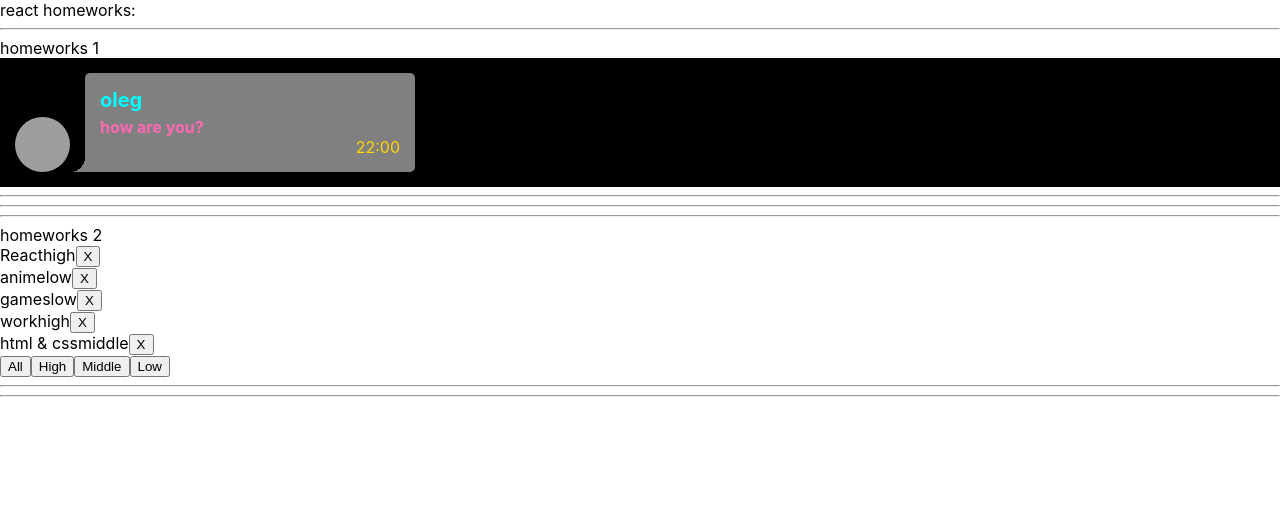
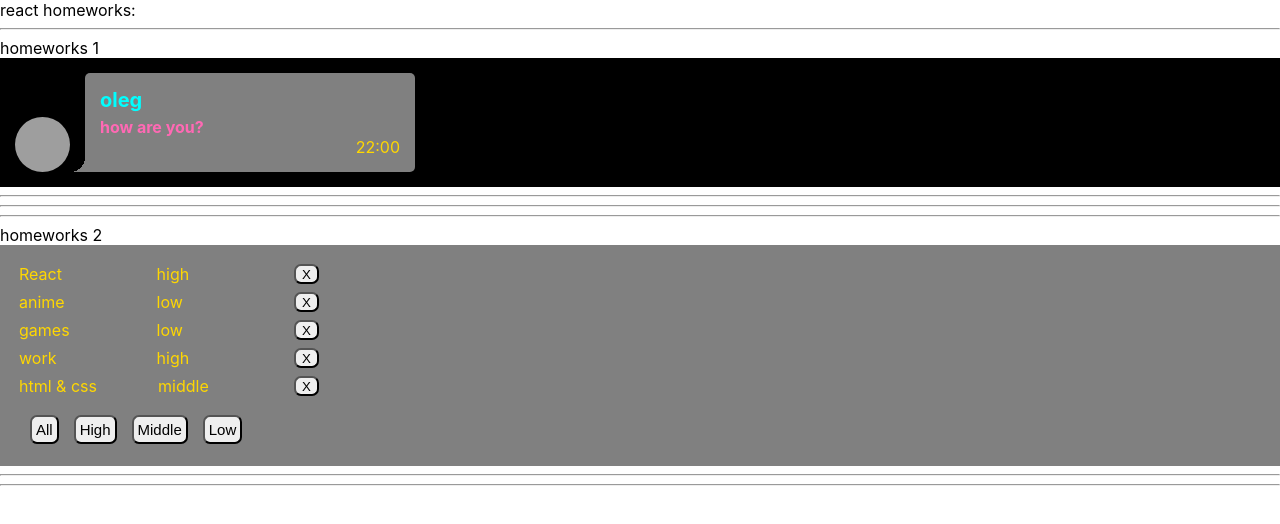
Before and after one commit to oleg-lego-lego/works_by_ignat, a React (Create React App) app: page / in a window 1280 px wide. Shown: the top 524 px of the page. Built offline with nearby package versions, Linux system fonts and the light colour scheme; grey boxes are pictures that could not be loaded.

Commit message:
add css style in task_02

```diff
--- a/src/p1-main/m1-ui/u1-app/App.tsx
+++ b/src/p1-main/m1-ui/u1-app/App.tsx
@@ -12,7 +12,6 @@ function App() {
             {/*<HW3/>*/}
             {/*<HW4/>*/}
             {/*<HW5/>*/}
-
         </div>
     )
 }
--- a/src/p2-homeworks/h2/Affair.tsx
+++ b/src/p2-homeworks/h2/Affair.tsx
@@ -1,5 +1,6 @@
 import React from 'react'
 import {AffairType} from "./HW2";
+import s from './Affairs.module.css'
 
 type AffairPropsType = {
     affair: AffairType
@@ -10,7 +11,7 @@ function Affair(props: AffairPropsType) {
     const deleteCallback = () => props.deleteAffairCallback(props.affair._id)
 
     return (
-        <div>
+        <div className={s.items}>
             <span>{props.affair.name}</span>
             <span>{props.affair.priority}</span>
             <button onClick={deleteCallback}>X</button>
--- a/src/p2-homeworks/h2/Affairs.module.css
+++ b/src/p2-homeworks/h2/Affairs.module.css
@@ -1,3 +1,40 @@
 .someClass {
+    background-color: gray;
+    color: gold;
+    padding: 15px;
+}
 
+.items {
+    display: flex;
+    justify-content: space-between;
+    width: 300px;
+    padding: 4px;
 }
+
+.items span {
+    min-width: 75px;
+}
+
+.items button {
+    height: 20px;
+    border-radius: 7px;
+    transition-duration: 1s;
+}
+
+.items button:hover {
+    background-color: hotpink;
+    color: black;
+}
+
+.button {
+    font-size: 15px;
+    margin: 15px 0 7px 15px;
+    padding: 4px;
+    border-radius: 7px;
+    transition-duration: 1s;
+}
+
+.button:hover {
+    background-color: hotpink;
+    color: black;
+}
--- a/src/p2-homeworks/h2/Affairs.tsx
+++ b/src/p2-homeworks/h2/Affairs.tsx
@@ -1,6 +1,7 @@
 import React from 'react'
 import Affair from './Affair'
 import {AffairType, FilterType} from './HW2'
+import s from './Affairs.module.css'
 
 type AffairsPropsType = {
     data: Array<AffairType>
@@ -23,14 +24,14 @@ function Affairs(props: AffairsPropsType) {
     const setLow = () => props.setFilter('low')
 
     return (
-        <div>
+        <div className={s.someClass}>
 
             {mappedAffairs}
 
-            <button onClick={setAll}>All</button>
-            <button onClick={setHigh}>High</button>
-            <button onClick={setMiddle}>Middle</button>
-            <button onClick={setLow}>Low</button>
+            <button className={s.button} onClick={setAll}>All</button>
+            <button className={s.button} onClick={setHigh}>High</button>
+            <button className={s.button} onClick={setMiddle}>Middle</button>
+            <button className={s.button} onClick={setLow}>Low</button>
         </div>
     )
 }
```
